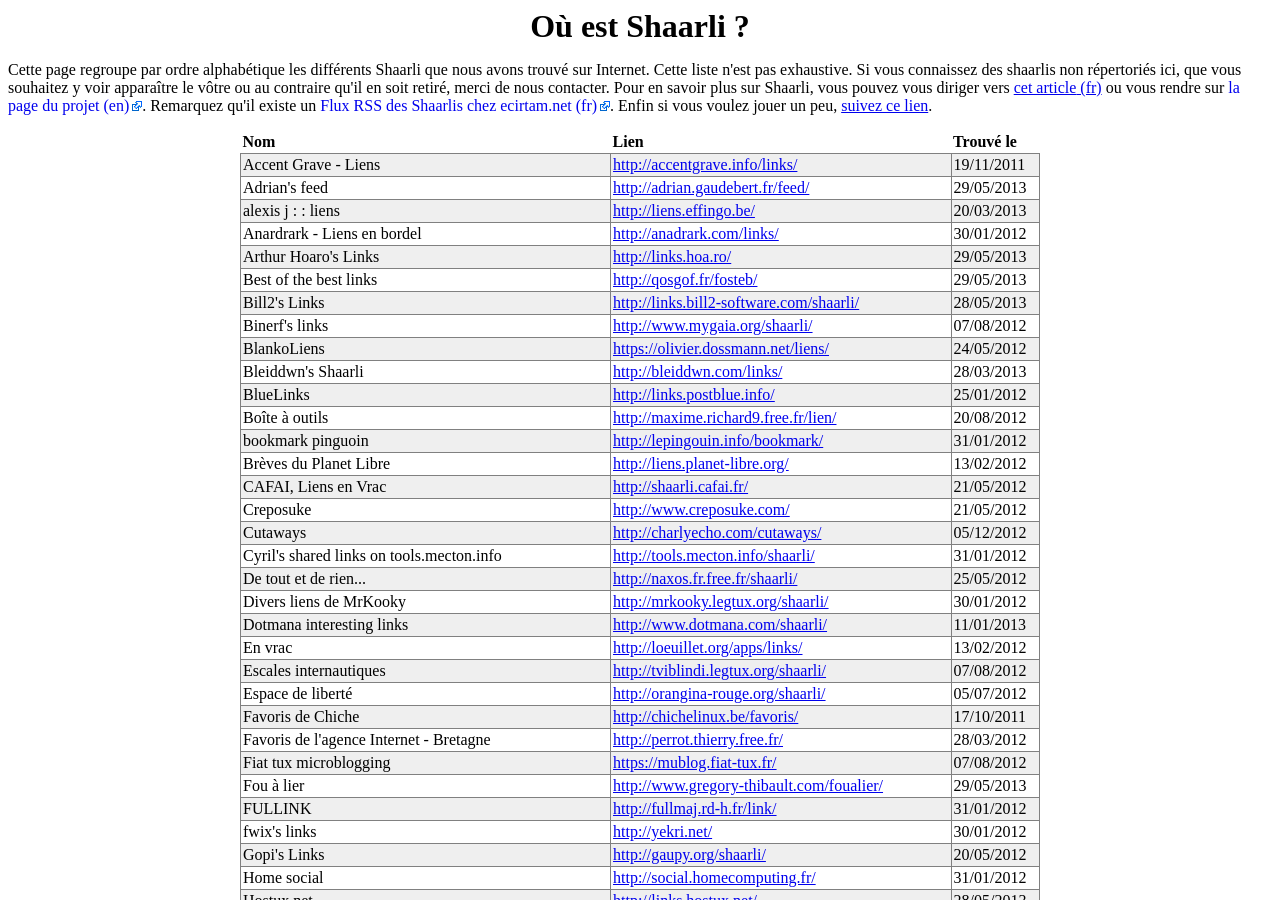
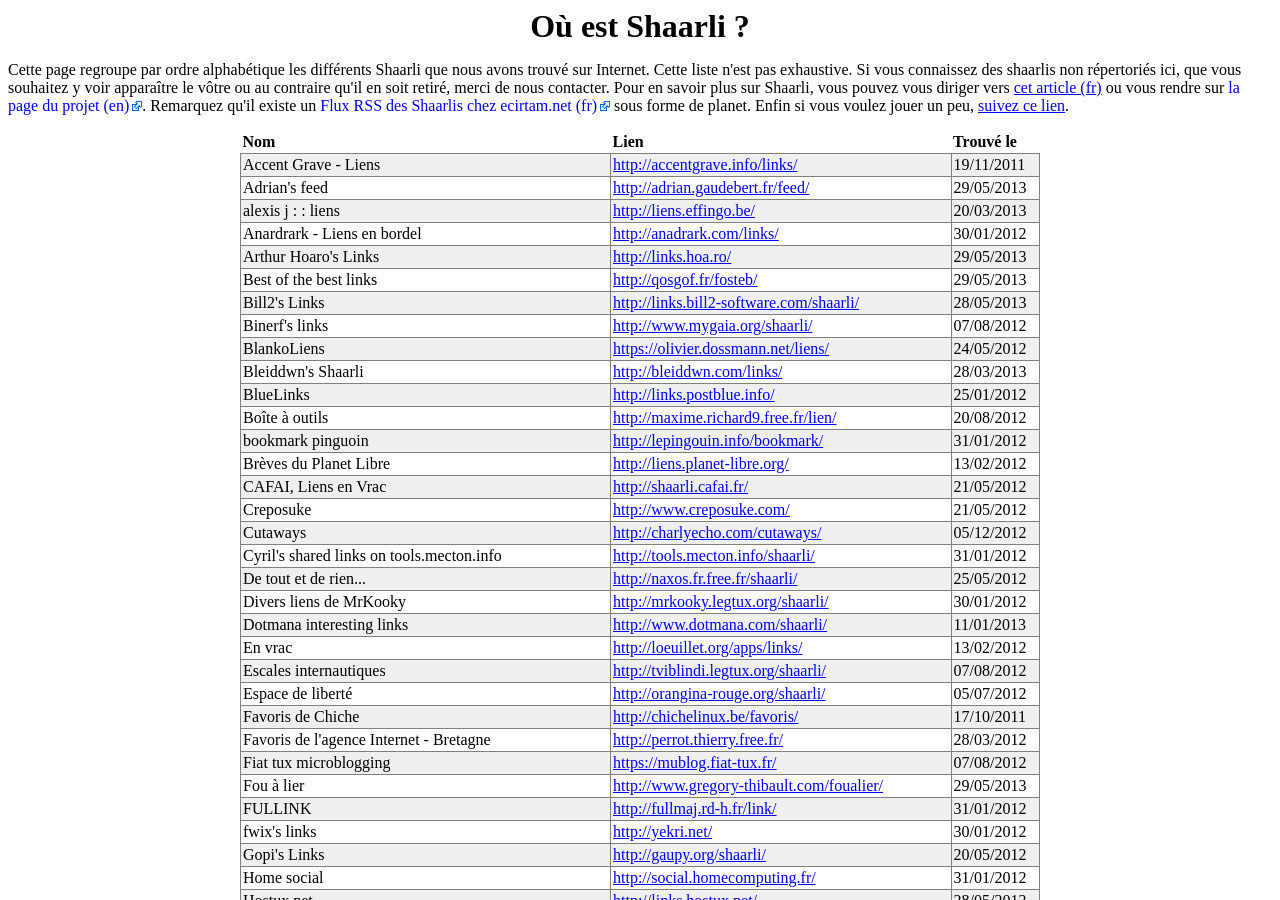
Before and after one commit to porneia/pub, a Jekyll site: the page built from bazaar/shaarli_online.html, in a window 1280 px wide and 900 px high. Built offline with Jekyll 4.4.1, drawn with Linux system fonts in a browser that asks for light colours; Markdown is read by kramdown in place of the engine named in the settings.

```diff
--- a/bazaar/shaarli_online.html
+++ b/bazaar/shaarli_online.html
@@ -13,8 +13,8 @@
 sur <a href="http://sebsauvage.net/wiki/doku.php?id=php:shaarli"
 class="external" hreflang="en">la page du projet</a>. Remarquez qu'il existe
 un <a href="https://www.ecirtam.net/shaarlirss/" class="external"
-hreflang="fr">Flux RSS des Shaarlis chez ecirtam.net</a>. Enfin si vous voulez
-jouer un peu, <a href="{{ site.url }}{{ site.baseurl }}/img/waldo-beach.jpg">suivez ce lien</a>.
+hreflang="fr">Flux RSS des Shaarlis chez ecirtam.net</a> sous forme de
+planet. Enfin si vous voulez jouer un peu, <a href="{{ site.url }}{{ site.baseurl }}/img/waldo-beach.jpg">suivez ce lien</a>.
 
 <p>
 <table style="width:800px;">
```
